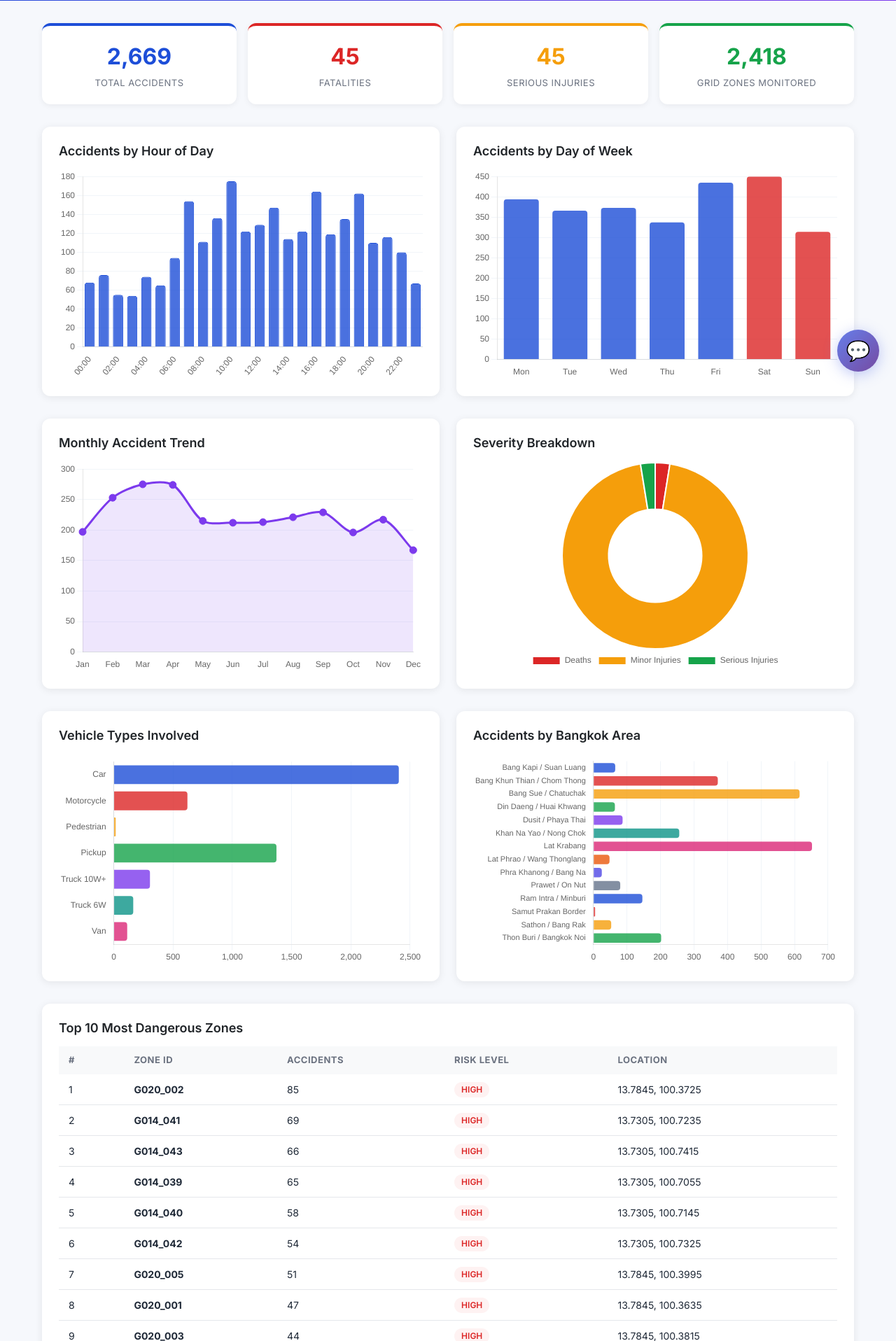
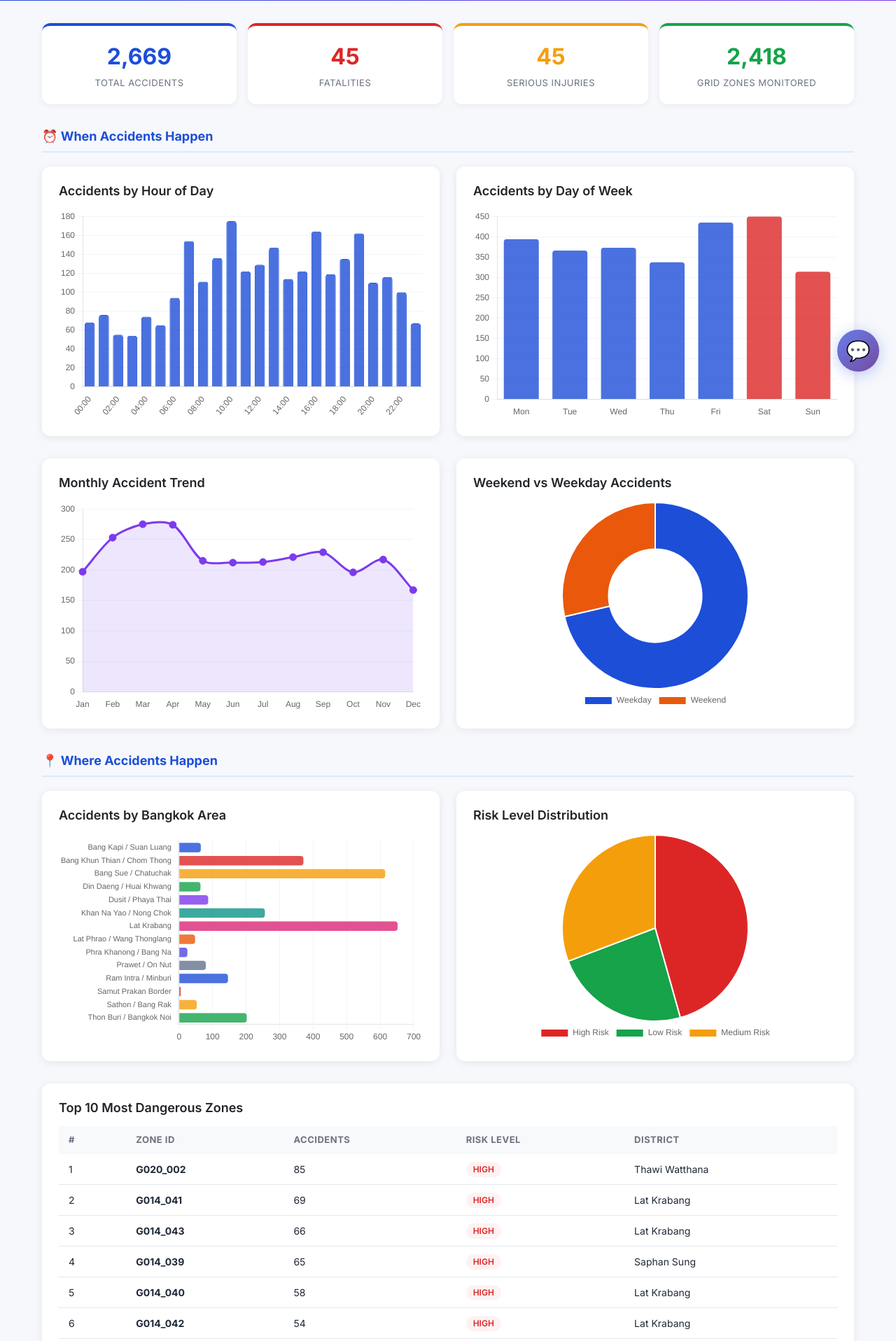
Before and after one commit to HarryLynn-afk/SafeDriveBKK, a Flask app: page /analytics in a window 1280 px wide. Shown: the part 245-2161 px from the top of the page at 70% size. Run offline with Flask 3, Linux system fonts and the light colour scheme.

Commit message:
Implement Important fixes: colorblind badges, tradeoff headline, district names, grouped charts, danger alert
- Fix 11: getRiskIcon() adds shape+text symbols (✗/!/✓) for colorblind accessibility
- Fix 13: Safe route card shows tradeoff headline (e.g. "+2 min · 15 pt lower risk") instead of plain timeDiff text
- Fix 12: analytics top-10 table shows nearest Bangkok district name instead of raw lat/lon; adds _BKK_DISTRICTS centroid list and _nearest_district() to app.py
- Fix 15: analytics charts grouped into 3 labeled sections (When/Where/What) with styled section headers
- Fix 16: nav danger alert uses solid red background with white text + dangerPulse animation

Co-Authored-By: Claude Sonnet 4.6 <noreply@anthropic.com>

```diff
--- a/src/app.py
+++ b/src/app.py
@@ -51,6 +51,59 @@ DAY_NAME_MAP = {
     5: "Saturday",
     6: "Sunday",
 }
+
+# Approximate district centroids for nearest-neighbor display in analytics
+_BKK_DISTRICTS = [
+    ("Chatuchak",       13.8038, 100.5503),
+    ("Din Daeng",       13.7698, 100.5523),
+    ("Don Mueang",      13.9101, 100.5993),
+    ("Dusit",           13.7831, 100.5103),
+    ("Huai Khwang",     13.7747, 100.5733),
+    ("Khan Na Yao",     13.8200, 100.6700),
+    ("Khlong Sam Wa",   13.8715, 100.7130),
+    ("Khlong San",      13.7324, 100.4962),
+    ("Khlong Toei",     13.7186, 100.5601),
+    ("Lak Si",          13.8820, 100.5700),
+    ("Lat Krabang",     13.7250, 100.7490),
+    ("Lat Phrao",       13.8090, 100.5714),
+    ("Min Buri",        13.8018, 100.7482),
+    ("Nong Chok",       13.8580, 100.8440),
+    ("Nong Khaem",      13.6908, 100.4074),
+    ("On Nut",          13.7007, 100.6020),
+    ("Pathum Wan",      13.7440, 100.5297),
+    ("Phasi Charoen",   13.7120, 100.4537),
+    ("Phra Khanong",    13.7071, 100.6010),
+    ("Phra Nakhon",     13.7543, 100.4977),
+    ("Phra Pradaeng",   13.6603, 100.5295),
+    ("Pom Prap",        13.7540, 100.5190),
+    ("Prawet",          13.6779, 100.6534),
+    ("Rat Burana",      13.6757, 100.5066),
+    ("Ratchathewi",     13.7564, 100.5347),
+    ("Sai Mai",         13.9106, 100.6590),
+    ("Saphan Sung",     13.7550, 100.6780),
+    ("Sathon",          13.7195, 100.5267),
+    ("Suan Luang",      13.7336, 100.6266),
+    ("Taling Chan",     13.7709, 100.4445),
+    ("Thawi Watthana",  13.7578, 100.3955),
+    ("Thon Buri",       13.7320, 100.4872),
+    ("Thung Khru",      13.6461, 100.4912),
+    ("Wang Thonglang",  13.7659, 100.5956),
+    ("Watthana",        13.7380, 100.5600),
+    ("Yan Nawa",        13.6974, 100.5310),
+]
+
+
+def _nearest_district(lat: float, lon: float) -> str:
+    """Return the name of the Bangkok district whose centroid is closest to (lat, lon)."""
+    best_name = "Bangkok"
+    best_dist = float("inf")
+    for name, dlat, dlon in _BKK_DISTRICTS:
+        d = (lat - dlat) ** 2 + (lon - dlon) ** 2
+        if d < best_dist:
+            best_dist = d
+            best_name = name
+    return best_name
+
 
 app = Flask(
     __name__,
@@ -1093,6 +1146,8 @@ def analytics_data():
             .nlargest(10, "total_accidents")[["grid_id", "total_accidents", "risk_level", "center_lat", "center_lon"]]
             .to_dict(orient="records")
         )
+        for zone in top_zones:
+            zone["district"] = _nearest_district(zone["center_lat"], zone["center_lon"])
 
         # Accidents by Bangkok area (derived from lat/lon)
         by_area = {}
--- a/templates/analytics.html
+++ b/templates/analytics.html
@@ -126,6 +126,14 @@
 .chart-wrapper canvas.loaded {
     opacity: 1;
 }
+.chart-section-header {
+    font-size: 18px;
+    font-weight: 700;
+    color: #1d4ed8;
+    border-bottom: 2px solid #dbeafe;
+    padding-bottom: 8px;
+    margin: 8px 0 20px;
+}
 @media (max-width: 768px) {
     .chart-grid { grid-template-columns: 1fr; }
     .summary-row { grid-template-columns: repeat(2, 1fr); }
@@ -162,7 +170,8 @@
         </div>
     </div>
 
-    <!-- Charts Row 1: Temporal patterns -->
+    <!-- Section 1: When accidents happen -->
+    <div class="chart-section-header">⏰ When Accidents Happen</div>
     <div class="chart-grid">
         <div class="chart-card">
             <h3>Accidents by Hour of Day</h3>
@@ -179,8 +188,6 @@
             </div>
         </div>
     </div>
-
-    <!-- Charts Row 2: Monthly trend + Severity -->
     <div class="chart-grid">
         <div class="chart-card">
             <h3>Monthly Accident Trend</h3>
@@ -190,15 +197,43 @@
             </div>
         </div>
         <div class="chart-card">
-            <h3>Severity Breakdown</h3>
+            <h3>Weekend vs Weekday Accidents</h3>
             <div class="chart-wrapper">
                 <div class="skeleton skeleton-chart"></div>
-                <canvas id="chart-severity" aria-label="Doughnut chart showing severity breakdown" role="img"></canvas>
+                <canvas id="chart-weekend" aria-label="Doughnut chart showing weekend vs weekday" role="img"></canvas>
             </div>
         </div>
     </div>
 
-    <!-- Charts Row 3: Vehicle types + Causes -->
+    <!-- Section 2: Where accidents happen -->
+    <div class="chart-section-header">📍 Where Accidents Happen</div>
+    <div class="chart-grid">
+        <div class="chart-card">
+            <h3>Accidents by Bangkok Area</h3>
+            <div class="chart-wrapper">
+                <div class="skeleton skeleton-chart"></div>
+                <canvas id="chart-areas" aria-label="Horizontal bar chart showing accidents by Bangkok area" role="img"></canvas>
+            </div>
+        </div>
+        <div class="chart-card">
+            <h3>Risk Level Distribution</h3>
+            <div class="chart-wrapper">
+                <div class="skeleton skeleton-chart"></div>
+                <canvas id="chart-risk-dist" aria-label="Pie chart showing risk level distribution" role="img"></canvas>
+            </div>
+        </div>
+    </div>
+    <div class="chart-grid">
+        <div class="chart-card full-width">
+            <h3>Top 10 Most Dangerous Zones</h3>
+            <div id="top-zones-container">
+                <div class="loading-spinner">Loading data...</div>
+            </div>
+        </div>
+    </div>
+
+    <!-- Section 3: What causes accidents -->
+    <div class="chart-section-header">🚗 What Causes Accidents</div>
     <div class="chart-grid">
         <div class="chart-card">
             <h3>Vehicle Types Involved</h3>
@@ -208,38 +243,10 @@
             </div>
         </div>
         <div class="chart-card">
-            <h3>Accidents by Bangkok Area</h3>
+            <h3>Severity Breakdown</h3>
             <div class="chart-wrapper">
                 <div class="skeleton skeleton-chart"></div>
-                <canvas id="chart-areas" aria-label="Horizontal bar chart showing accidents by Bangkok area" role="img"></canvas>
-            </div>
-        </div>
-    </div>
-
-    <!-- Top 10 Dangerous Zones Table -->
-    <div class="chart-grid">
-        <div class="chart-card full-width">
-            <h3>Top 10 Most Dangerous Zones</h3>
-            <div id="top-zones-container">
-                <div class="loading-spinner">Loading data...</div>
-            </div>
-        </div>
-    </div>
-
-    <!-- Risk Distribution + Weekend/Weekday -->
-    <div class="chart-grid">
-        <div class="chart-card">
-            <h3>Risk Level Distribution</h3>
-            <div class="chart-wrapper">
-                <div class="skeleton skeleton-chart"></div>
-                <canvas id="chart-risk-dist" aria-label="Pie chart showing risk level distribution" role="img"></canvas>
-            </div>
-        </div>
-        <div class="chart-card">
-            <h3>Weekend vs Weekday Accidents</h3>
-            <div class="chart-wrapper">
-                <div class="skeleton skeleton-chart"></div>
-                <canvas id="chart-weekend" aria-label="Doughnut chart showing weekend vs weekday" role="img"></canvas>
+                <canvas id="chart-severity" aria-label="Doughnut chart showing severity breakdown" role="img"></canvas>
             </div>
         </div>
     </div>
@@ -434,7 +441,7 @@ async function loadAnalytics() {
         // Top 10 zones table
         const container = document.getElementById('top-zones-container');
         if (data.top_zones && data.top_zones.length > 0) {
-            let html = '<table class="top-zones-table"><thead><tr><th>#</th><th>Zone ID</th><th>Accidents</th><th>Risk Level</th><th>Location</th></tr></thead><tbody>';
+            let html = '<table class="top-zones-table"><thead><tr><th>#</th><th>Zone ID</th><th>Accidents</th><th>Risk Level</th><th>District</th></tr></thead><tbody>';
             data.top_zones.forEach((zone, i) => {
                 const riskClass = (zone.risk_level || '').toLowerCase();
                 html += `<tr>
@@ -442,7 +449,7 @@ async function loadAnalytics() {
                     <td><strong>${zone.grid_id}</strong></td>
                     <td>${zone.total_accidents}</td>
                     <td><span class="risk-badge ${riskClass}">${zone.risk_level}</span></td>
-                    <td>${Number(zone.center_lat).toFixed(4)}, ${Number(zone.center_lon).toFixed(4)}</td>
+                    <td>${zone.district || (Number(zone.center_lat).toFixed(4) + ', ' + Number(zone.center_lon).toFixed(4))}</td>
                 </tr>`;
             });
             html += '</tbody></table>';
```
Also changed, not shown: static/css/trip-planner.css (+28 -9 lines), static/js/trip-planner.js (+13 -5 lines).
